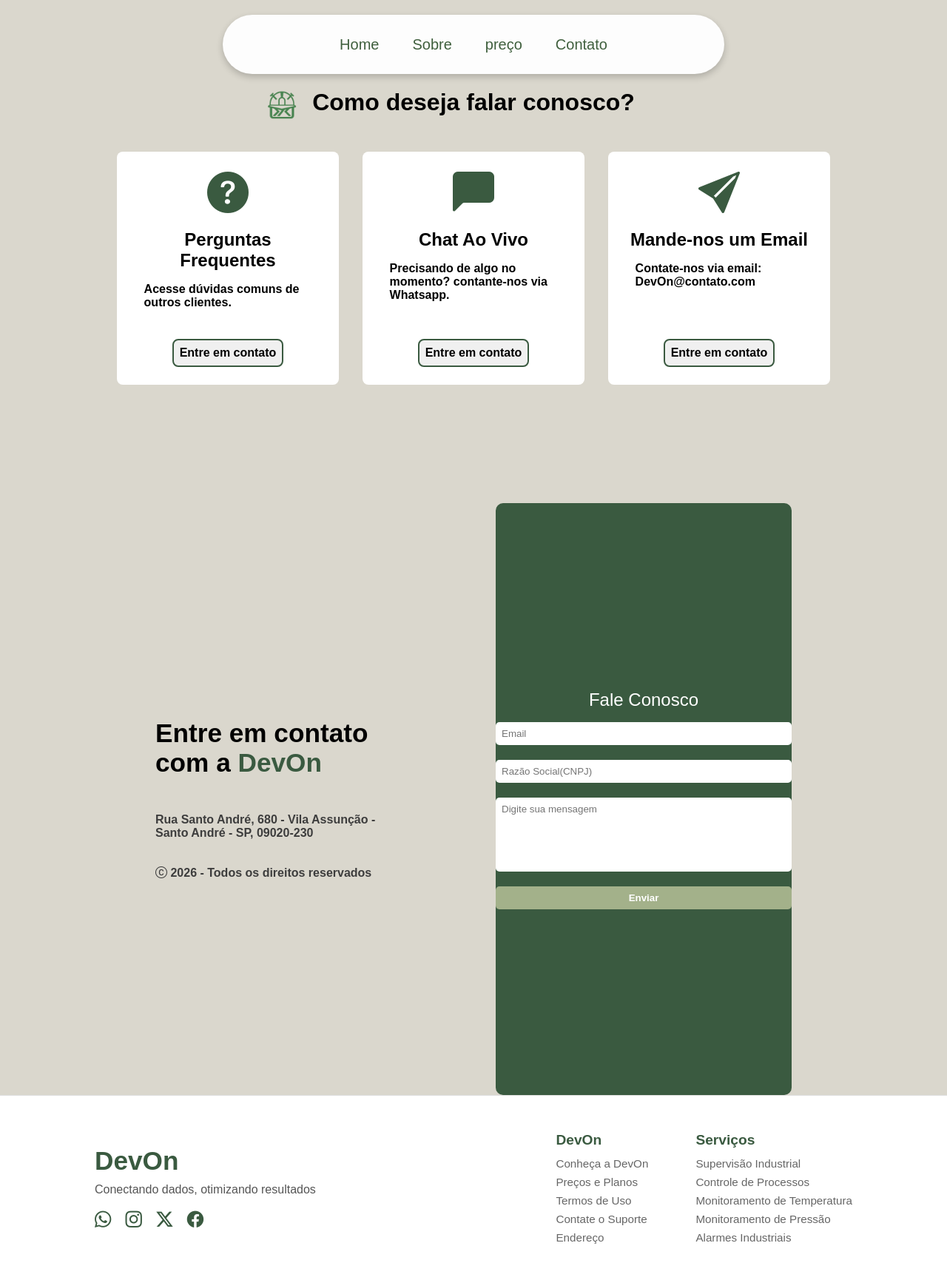
After one commit to matheus0824/DevOn---Sistema-de-monitoramento-e-controle-industrial, a PHP site: page /html/contato.php in a window 1280 px wide. The commit adds this page. Shown: the whole page at 74% size. Run offline with PHP 8.4, Linux system fonts and the light colour scheme; some web fonts are replaced.

Commit message:
feat: adiciona páginas institucionais, contato e termos de uso

```diff
--- /dev/null
+++ b/css/contato.css
@@ -0,0 +1,190 @@
+@import url('https://fonts.cdnfonts.com/css/gilroy-bold');
+
+* {
+    box-sizing: border-box;
+    margin: 0;
+    padding: 0;
+    font-family: 'Gilroy-Regular', sans-serif;
+}
+
+main {
+    background-color: #dad7cd;
+}
+
+.container-all {
+    display: flex;
+    min-height: 130vh;
+    justify-content: center;
+    align-items: center;
+    flex-direction: column;
+    gap: 10rem;
+    /* padding-bottom: 15vh; */
+}
+
+.container-cima {
+    display: flex;
+    gap: 3rem;
+    flex-direction: column;
+    align-items: center;
+}
+
+.container-card {
+    display: flex;
+    justify-content: center;
+    align-items: center;
+    gap: 2rem;
+}
+
+.card {
+    display: flex;
+    flex-direction: column;
+    align-items: center;
+    width: 300px;
+    height: 315px;
+    border: 0;
+    border-radius: 8px;
+    background-color: white;
+    padding: 1.5rem;
+}
+
+.card i {
+    color: #3a5a40;
+    font-size: 3.5rem;
+}
+
+.card h1 {
+    margin-top: 1rem;
+    text-align: center;
+    font-size: 1.5rem;
+}
+
+.card h2 {
+    text-align: left;
+    width: 90%;
+    margin-top: 1rem;
+    font-size: 1rem;
+}
+
+.card a {
+    background-color: rgba(240, 240, 240);
+    padding: 0.5rem;
+    border-radius: 8px;
+    border: 2px solid #3a5a40;
+    text-decoration: none;
+    color: black;
+    font-size: 1rem;
+    margin-top: auto;
+    font-weight: 600;
+    transition: ease 0.3s
+}
+
+.card a:hover {
+    background-color: #3a5a40;
+    color: white;
+}
+
+.container-contato {
+    display: flex;
+    justify-content: center;
+    align-items: center;
+}
+
+.contato-info {
+    display: flex;
+    flex-direction: column;
+}
+
+.contato-info h1 {
+    max-width: 300px;
+    font-size: 2.2rem;
+    color: black;
+    font-family: 'Gilroy-Bold', sans-serif;
+}
+
+.contato-info h1 span {
+    color: #3a5a40;
+}
+
+.contato-info h2 {
+    width: 300px;
+    margin-top: 3rem;
+    font-size: 1rem;
+    color: rgb(61, 61, 61);
+}
+
+.contato-info h3 {
+    width: 300px;
+    margin-top: 12%;
+    font-size: 1rem;
+    color: rgb(61, 61, 61);
+}
+
+.container-form {
+    display: flex;
+    flex-direction: column;
+    justify-content: center;
+    align-items: center;
+    gap: 1rem;
+    margin-left: 10rem;
+    background-color: #3a5a40;
+    border-radius: 10px;
+    width: 450px;
+    height: 400px;
+}
+
+.container-form label {
+    color: white;
+    font-size: 1.5rem;
+    font-family: 'Gilroy-Medium', sans-serif;
+}
+
+.container-form form {
+    display: flex;
+    flex-direction: column;
+    gap: 20px;
+}
+
+.container-form input {
+    background-color: white;
+    padding: 0.5rem;
+    width: 400px;
+    /* outline: 1px solid #aaa; */
+    border-radius: 5px;
+    border: 0;
+    transition: ease 0.3s;
+}
+
+.container-form textarea {
+    background-color: white;
+    padding: 0.5rem;
+    width: 400px;
+    /* outline: 1px solid #aaa; */
+    border-radius: 5px;
+    border: 0;
+    resize: none;
+    height: 100px;
+    transition: ease 0.3s;
+}
+
+.container-form input:focus {
+    outline: none;
+}
+
+.container-form textarea:focus {
+    outline: none;
+}
+
+.container-form button {
+    padding: 0.5rem;
+    border-radius: 5px;
+    background-color: #a3b18a;
+    border: 0;
+    color: white;
+    font-weight: 800;
+    cursor: pointer;
+    transition: ease 0.3s;
+}
+
+.container-form button:hover {
+    background-color: rgba(163, 177, 138, 0.7);
+}
--- /dev/null
+++ b/html/contato.php
@@ -0,0 +1,78 @@
+<!DOCTYPE html>
+<html lang="pt-br">
+<head>
+    <meta charset="UTF-8">
+    <meta name="viewport" content="width=device-width, initial-scale=1.0">
+    <title>Contato - DevOn</title>
+    <link rel="stylesheet" href="https://cdn.jsdelivr.net/npm/bootstrap-icons@1.13.1/font/bootstrap-icons.min.css">
+    <link rel="stylesheet" href="../css/contato.css">
+</head>
+<body>
+    <?php require_once 'header.php'?>
+
+    <main>
+        <div class="container-all">
+            <div class="container-cima">
+                <h1>Como deseja falar conosco?</h1>
+
+                <div class="container-card">
+                    <div class="card">
+                        <i class="bi bi-question-circle-fill"></i>
+
+                        <h1>Perguntas Frequentes</h1>
+
+                        <h2>Acesse dúvidas comuns de outros clientes.</h2>
+
+                        <a href="perguntas.php">Entre em contato</a>
+                    </div>
+
+                    <div class="card">
+                        <i class="bi bi-chat-left-fill"></i>
+
+                        <h1>Chat Ao Vivo</h1>
+
+                        <h2>Precisando de algo no momento? contante-nos via Whatsapp.</h2>
+
+                        <a target="_blank" href="https://wa.link/1p5029">Entre em contato</a>
+                    </div>
+
+                    <div class="card">
+                        <i class="bi bi-send-fill"></i>
+
+                        <h1>Mande-nos um Email</h1>
+
+                        <h2>Contate-nos via email: DevOn@contato.com</h2>
+
+                        <a target="_blank" href="https://mail.google.com/mail/u/0/#inbox?compose=CllgCJZZQQBvCmxJxrkSKbzSqgVTnKWwxcshbNdQDbJPzZQJglppMRqJpkBzXHBLMtrpmRntjWL">Entre em contato</a>
+                    </div>
+                </div>
+            </div>
+            <div class="container-contato">
+                <div class="contato-info">
+                    <h1>Entre em contato com a <span>DevOn</span></h1>
+
+                    <h2>Rua Santo André, 680 - Vila Assunção - Santo André - SP, 09020-230</h2>
+
+                    <h3><i class="bi bi-c-circle"></i> 2026 - Todos os direitos reservados</h3>
+                </div>
+
+                <div class="container-form">
+                    <Label>Fale Conosco</Label>
+
+                    <form action="https://formsubmit.co/ferreiragui71@gmail.com" method="POST">
+                        <input type="email" placeholder="Email" required>
+                        <input type="text" placeholder="Razão Social(CNPJ)" required>
+                        <input type="hidden" name="_next" value="sobrenos.php">
+
+                        <textarea placeholder="Digite sua mensagem" name="mensagem" id="" requires></textarea>
+
+                        <button>Enviar</button>
+                    </form>
+                </div>
+            </div>
+        </div>
+    </main>
+
+    <?php require_once 'footer.php' ?>
+</body>
+</html>
```
Also changed, not shown: css/perguntas.css (added, +86 -0 lines), css/sobrenos.css (added, +175 -0 lines), html/perguntas.php (added, +88 -0 lines), html/sobrenos.php (added, +109 -0 lines), html/termosdeUso.php (+14 -4 lines).
